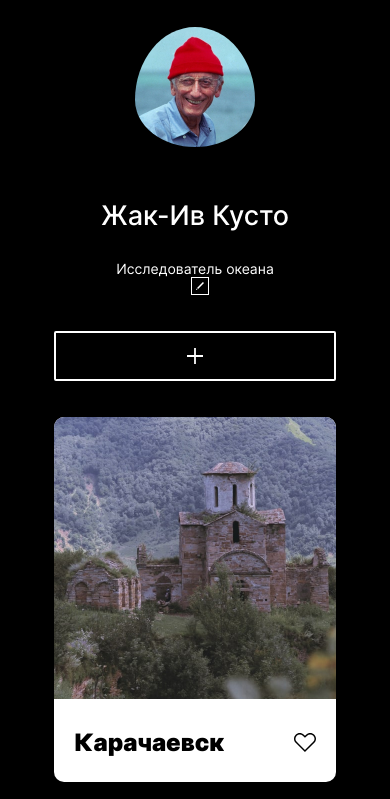
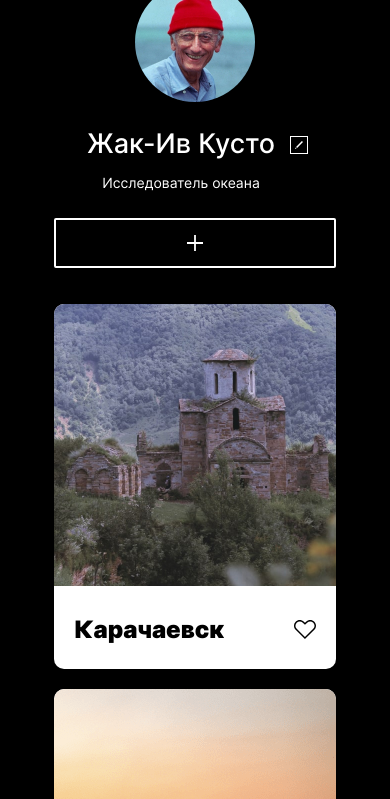
Before and after one commit to darumiann/mesto-project, a plain HTML site: page index.html in a window 390 px wide. Shown: the part 144-943 px from the top of the page. Drawn offline with Linux system fonts and the light colour scheme; files whose address does not match are found by name.

Commit message:
сдача проекта

```diff
--- a/blocks/header/header.css
+++ b/blocks/header/header.css
@@ -19,7 +19,7 @@
 
 @media screen and (max-width: 725px) {
   .header {
-    padding-top: 28px;
+    margin-top: 28px;
     margin-bottom: 42px;
     min-width: 100%;
   }
--- a/blocks/profile/__add-button/profile__add-button.css
+++ b/blocks/profile/__add-button/profile__add-button.css
@@ -1,5 +1,7 @@
 .profile__add-button {
-  min-width: 150px;
+  grid-area: add;
+  justify-self: flex-end;
+  width: 150px;
   height: 50px;
   margin: 35px 0 0 0;
   padding: 0;
@@ -18,9 +20,18 @@
   opacity: 0.6;
 }
 
+@media screen and (max-width: 976px) {
+  .profile__add-button {
+    width: 100px;
+    height: 45px;
+    align-self: flex-start;
+  }
+}
+
 @media screen and (max-width: 725px) {
   .profile__add-button {
     min-width: 282px;
+    height: 50px;
     background-size: 16px 16px;
     margin-top: 36px;
   }
--- a/blocks/profile/__avatar/profile__avatar.css
+++ b/blocks/profile/__avatar/profile__avatar.css
@@ -1,7 +1,15 @@
 .profile__avatar {
+  grid-area: avatar;
   width: 120px;
   height: 120px;
   margin: 0;
-  padding: 0 0 26px 0;
+  padding: 0;
   border-radius: 50%;
 }
+
+@media screen and (max-width: 976px) {
+  .profile__avatar {
+    justify-self: center;
+    margin-bottom: 26px;
+  }
+}
--- a/blocks/profile/__edit-button/profile__edit-button.css
+++ b/blocks/profile/__edit-button/profile__edit-button.css
@@ -1,7 +1,8 @@
 .profile__edit-button {
-  margin: 37px 18px 0 18px;
+  grid-area: edit;
+  margin: 37px 0 0 18px;
   padding: 0;
-  min-width: 24px;
+  width: 24px;
   height: 24px;
   border: 1px solid rgba(255, 255, 255, 1);
   background-image: url(../../../images/edit-button.svg);
@@ -16,13 +17,22 @@
   opacity: 0.6;
 }
 
+@media screen and (max-width: 976px) {
+  .profile__edit-button {
+    grid-area: edit;
+    align-self: flex-start;
+    justify-self: end;
+    margin-left: 10px;
+  }
+}
+
 @media screen and (max-width: 725px) {
   .profile__edit-button {
-    min-width: 18px;
+    grid-area: heading;
+    width: 18px;
     height: 18px;
     margin-left: 10px;
-    margin-right: 0;
-    margin-top: 0;
+    margin-top: 8px;
     background-size: 7.5px 7.5px;
   }
 }
--- a/blocks/profile/__info/profile__info.css
+++ b/blocks/profile/__info/profile__info.css
@@ -1,13 +1,31 @@
 .profile__info {
+  display: grid;
+  grid-template-columns: 17.05% 33.41% 4.77% 44.77%;
+  gap: 0;
+  grid-template-areas:
+  "avatar heading edit add";
+  justify-content: space-between;
   width: 100%;
   margin: 0;
   padding: 0;
-  display: flex;
+  align-content: center;
+}
+
+@media screen and (max-width: 976px) {
+  .profile__info {
+    grid-template-columns: 23.12% 50.34% 5.82% 20.72%;
+  }
 }
 
 @media screen and (max-width: 725px) {
   .profile__info {
-    flex-direction: column;
-    align-items: center;
+    grid-template-columns: 254px 28px;
+    grid-template-rows: 51.05% 18.88% 30.07%;
+    gap: 0;
+    grid-template-areas:
+    "avatar avatar"
+    "heading edit"
+    "add add";
+    justify-content: space-between;
   }
 }
--- a/blocks/profile/__user-name/profile__user-name.css
+++ b/blocks/profile/__user-name/profile__user-name.css
@@ -1,7 +1,7 @@
 .profile__user-name {
   max-width: 294px;
-  margin: 0;
-  padding: 0 0 0 0;
+  margin: 0 0 16px 0;
+  padding: 0;
   font-family: 'Inter', 'Arial', sans-serif;
   font-style: normal;
   font-weight: 500;
@@ -17,8 +17,8 @@
 @media screen and (max-width: 725px) {
   .profile__user-name {
     font-size: 27px;
-    line-height: 33px;
+    line-height: 32px;
     text-align: center;
-    padding-bottom: 14px;
+    margin-bottom: 14px;
   }
 }
--- a/blocks/profile/__user-status/profile__user-status.css
+++ b/blocks/profile/__user-status/profile__user-status.css
@@ -1,6 +1,6 @@
 .profile__user-status {
-  max-width: 336px;
-  margin: 16px 0 0 0;
+  max-width: 294px;
+  margin: 0;
   padding: 0;
   font-family: 'Inter', 'Arial', sans-serif;
   font-style: normal;
@@ -20,6 +20,5 @@
     line-height: 17px;
     text-align: center;
     min-width: 100%;
-    margin-top: 14px;
   }
 }
--- a/blocks/profile/__user/profile__user.css
+++ b/blocks/profile/__user/profile__user.css
@@ -1,19 +1,17 @@
 .profile__user {
-  max-width: 66%;
-  margin: 0 0 0 30px;
+  grid-area: heading;
+  width: 100%;
+  margin: 0;
   padding: 0;
   list-style-type: none;
-  display: flex;
-  flex-direction: column;
-  justify-content: center;
-  align-items: flex-start;
+  align-self: center;
+  justify-self: center;
 }
 
 @media screen and (max-width: 725px) {
   .profile__user {
     max-width: 100%;
-    margin-left: 0;
-    margin-top: 26px;
+    height: 54px;
     align-items: center;
   }
 }
--- a/blocks/profile/profile.css
+++ b/blocks/profile/profile.css
@@ -2,7 +2,6 @@
   min-width: calc(100% - (200px + 200px));
   margin: 0;
   padding: 0 0 50px 0;
-  display: flex;
 }
 
 @media screen and (max-width: 976px) {
@@ -15,7 +14,5 @@
   .profile {
     padding-bottom: 36px;
     min-width: calc(100% - (19px + 19px));
-    flex-direction: column;
-    align-items: center;
   }
 }
--- a/index.html
+++ b/index.html
@@ -22,8 +22,8 @@
               <p class="profile__user-status">Исследователь океана</p>
           </div>
           <button class="profile__edit-button" type="button"></button>
+          <button class="profile__add-button" type="button"></button>
         </div>
-        <button class="profile__add-button" type="button"></button>
       </section>
       <section class="elements">
         <div class="elements__element">
```
